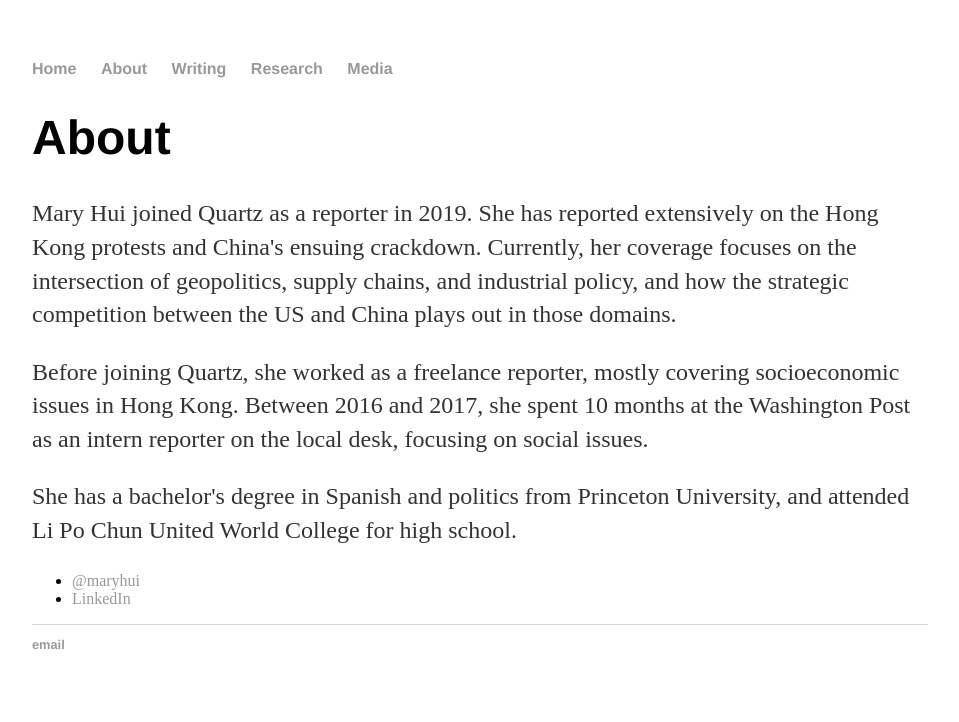
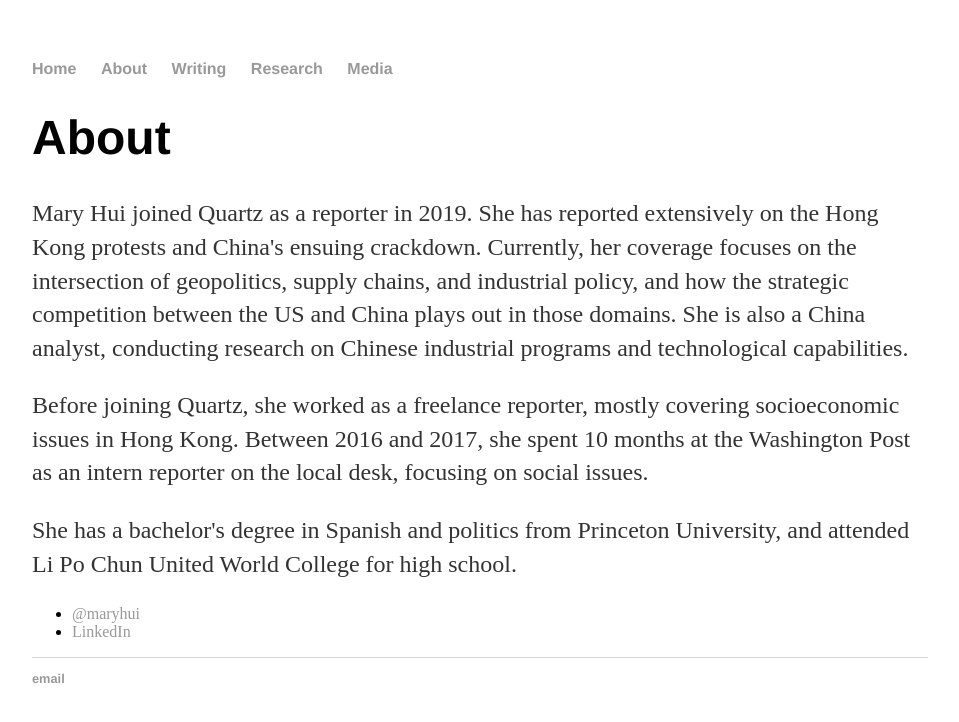
Before and after one commit to marykmhui/marykmhui, a Jekyll site: the page built from about/index.html, in a window 1280 px wide. Shown: the top 722 px of the page, without its empty margins (160-1119 px from the left). Built offline with Jekyll 4.4.1, drawn with Linux system fonts in a browser that asks for light colours.

Commit message:
Update index.html

```diff
--- a/about/index.html
+++ b/about/index.html
@@ -5,7 +5,7 @@
 
 		<div class="about">
 			<h1>About</h1>
-			<p>Mary Hui joined Quartz as a reporter in 2019. She has reported extensively on the Hong Kong protests and China's ensuing crackdown. Currently, her coverage focuses on the intersection of geopolitics, supply chains, and industrial policy, and how the strategic competition between the US and China plays out in those domains.<p>
+			<p>Mary Hui joined Quartz as a reporter in 2019. She has reported extensively on the Hong Kong protests and China's ensuing crackdown. Currently, her coverage focuses on the intersection of geopolitics, supply chains, and industrial policy, and how the strategic competition between the US and China plays out in those domains. She is also a China analyst, conducting research on Chinese industrial programs and technological capabilities.<p>
 			Before joining Quartz, she worked as a freelance reporter, mostly covering socioeconomic issues in Hong Kong. Between 2016 and 2017, she spent 10 months at the Washington Post as an intern reporter on the local desk, focusing on social issues.<p>
 			She has a bachelor's degree in Spanish and politics from Princeton University, and attended Li Po Chun United World College for high school.</p>
 
```
